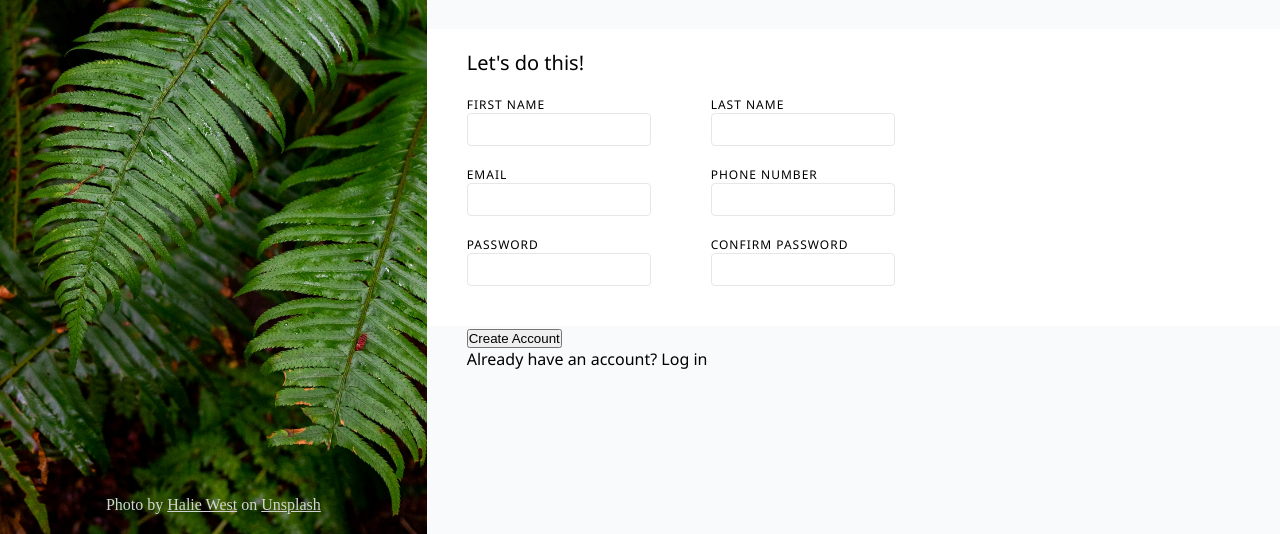
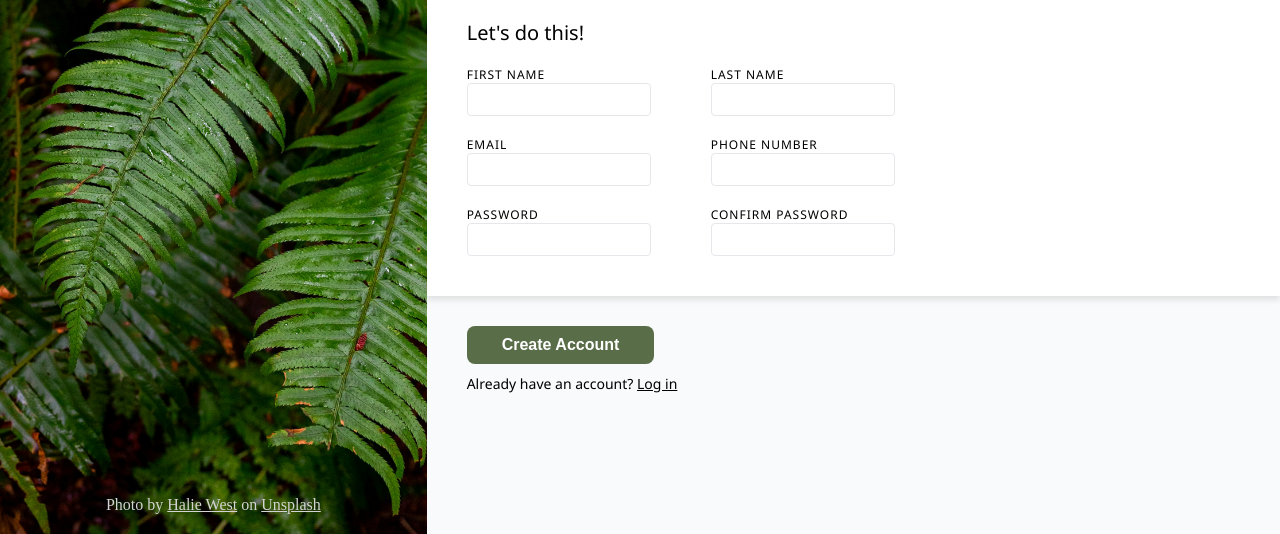
Before and after one commit to edwenloke/odin-sign-up-form, a plain HTML site: page index.html in a window 1280 px wide. Shown: the part 266-800 px from the top of the page. Drawn offline with Linux system fonts and the light colour scheme.

Commit message:
complete styling acc section, style.css Completed the entire sign up form webpage

```diff
--- a/index.html
+++ b/index.html
@@ -59,9 +59,9 @@
             </div>
         </div>
 
-        <div class="logInBox">
+        <div class="accBox">
             <button>Create Account</button>
-            <p>Already have an account? Log in</p>
+            <p>Already have an account? <span class="underline">Log in</span></p>
         </div>
     </div>
 </body>
--- a/style.css
+++ b/style.css
@@ -69,7 +69,7 @@ h1 {
 
 .introBox,
 .signUpBox,
-.logInBox {
+.accBox {
     padding: 0 200px 0 40px;
 }
 
@@ -81,13 +81,14 @@ h1 {
     font-weight: 600;
     font-size: 20px;
 
-    margin-top: 100px;
+    margin-top: 70px;
     margin-bottom: 40px;
 
 }
 
 .signUpBox {
     background-color: white;
+    box-shadow: 0px 4px 6px rgba(0, 0, 0, 0.1);
 
     padding-top: 20px;
     padding-bottom: 40px;
@@ -133,3 +134,25 @@ input:focus {
 input:focus:invalid {
     border: 1px solid red;
 }
+
+.accBox {
+    margin-top: 30px;
+}
+
+.accBox button {
+    border: 0;
+    background-color: #596D48;
+    border-radius: 8px;
+    padding: 10px 35px;
+    color: white;
+    font-weight: 600;
+    font-size: 16px;
+
+    margin-bottom: 10px;
+
+}
+
+.accBox p {
+    font-size: 14px;
+    font-weight: 500;
+}
```
Also changed, not shown: 1 other file.
